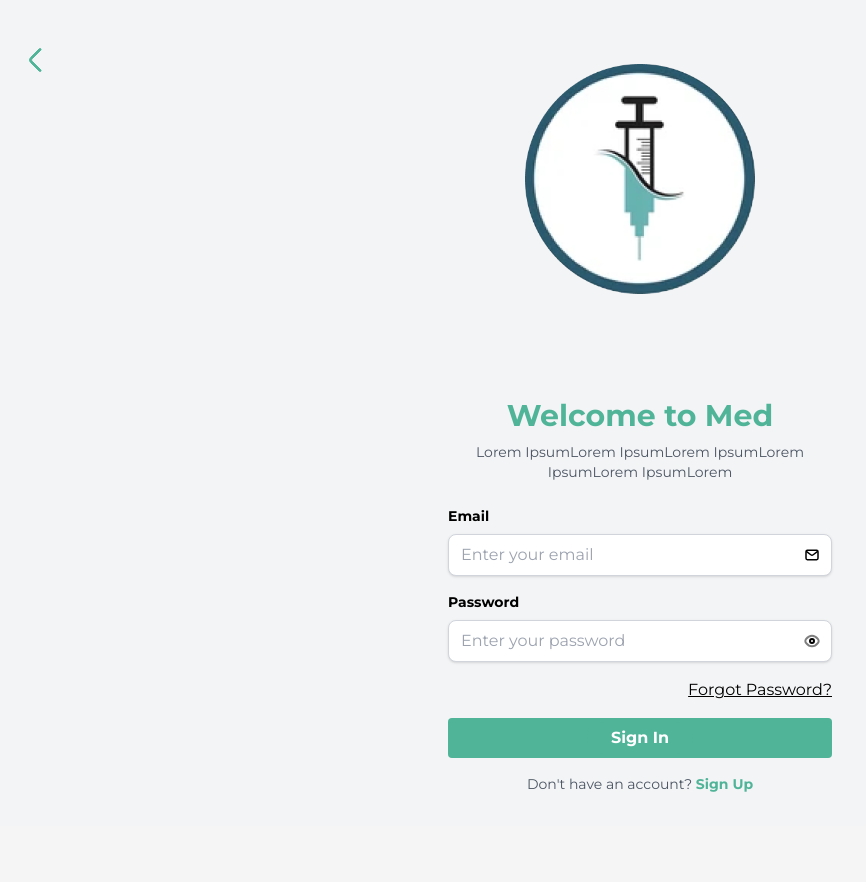
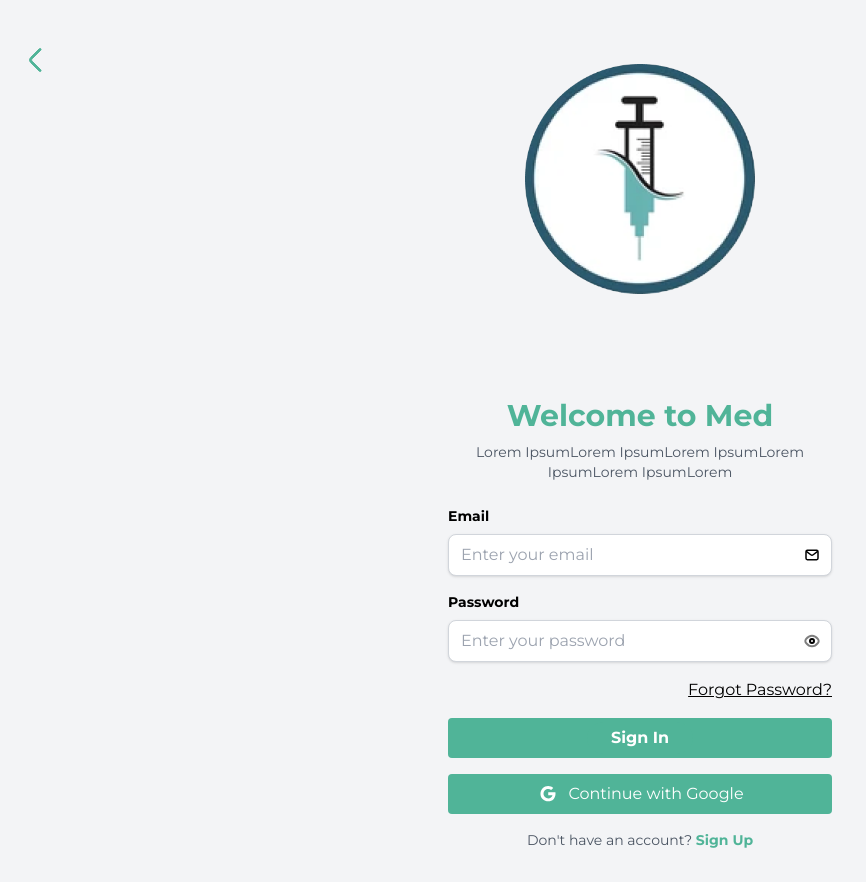
Before and after one commit to Sammy087/soflex-staging, a React (Create React App) app: page / in a window 1280 px wide. Both pictures are taken after a click on the button "Sign in". Shown: the whole page, without its empty margins (0-866 px from the left). Before the commit the page ends 826 px from the top, so only its background shows below. Built offline with nearby package versions, Linux system fonts and the light colour scheme; no server answers.

Commit message:
Updated Google SignUp/SignIn

```diff
--- a/src/pages/Home/Home.jsx
+++ b/src/pages/Home/Home.jsx
@@ -2,7 +2,7 @@ import { GoogleAuthProvider, signInWithPopup } from "firebase/auth";
 import React, { useContext } from "react";
 import { useNavigate } from "react-router-dom";
 import { auth, firestore } from "../../firebase";
-import { collection, doc, serverTimestamp, setDoc } from "firebase/firestore";
+import { collection, doc, getDoc, serverTimestamp, setDoc, updateDoc } from "firebase/firestore";
 import { Paths } from "../../AppConstants";
 import { UserContext } from "../../contexts/UserContext";
 import { GlobalContext } from "../../contexts/GlobalContext";
@@ -49,6 +49,12 @@ const Home = () => {
       const { user } = result;
       const userProfile = doc(collection(firestore, "users"), user?.uid);
 
+      const userDoc = await getDoc(userProfile);
+      if (userDoc.exists()) {
+        await updateDoc(userProfile, {
+          last_login_at: serverTimestamp(),
+        });
+      } else {
         await setDoc(
           userProfile,
           {
@@ -61,6 +67,7 @@ const Home = () => {
           },
           { merge: true }
         );
+      }
     } catch (error) {
       console.error("Error signing in with Google: ", error);
     }
--- a/src/pages/SignIn/SignIn.jsx
+++ b/src/pages/SignIn/SignIn.jsx
@@ -1,6 +1,11 @@
 import React, { useContext, useState } from "react";
 import { useNavigate } from "react-router-dom";
-import { getAuth, signInWithEmailAndPassword } from "firebase/auth";
+import {
+  getAuth,
+  GoogleAuthProvider,
+  signInWithEmailAndPassword,
+  signInWithPopup,
+} from "firebase/auth";
 import { ArrowUp } from "../../component/Icons/ArrowUp";
 import {
   collection,
@@ -109,6 +114,38 @@ const SignIn = () => {
     }
   };
 
+  const handleGoogleSignIn = async () => {
+    setLoading(true);
+    const provider = new GoogleAuthProvider();
+    try {
+      const result = await signInWithPopup(auth, provider);
+      const { user } = result;
+      const userProfile = doc(collection(firestore, "users"), user?.uid);
+
+      await updateDoc(userProfile, {
+        last_login_at: serverTimestamp(),
+      });
+
+      const { data } = await checkHealthConnection({
+        uid: user?.uid,
+      });
+      setUid(user?.uid);
+      sessionStorage.setItem("uid", user?.uid);
+      setLoading(false);
+      if (data.result) {
+        navigate(Paths.MANAGEMENT);
+      } else {
+        navigate(Paths.WELCOME);
+      }
+    } catch (error) {
+      const errorMessage = FirebaseErrorMessages[error.code];
+      setAlertMessage(errorMessage);
+      setShowAlert(true);
+      setLoading(false);
+    }
+    setLoading(false);
+  };
+
   const handleSignUp = () => {
     navigate(Paths.SIGNUP);
   };
@@ -176,6 +213,17 @@ const SignIn = () => {
             Sign In
           </button>
         </div>
+        <div
+          className="flex items-center justify-center mb-4 cursor-pointer bg-[#50B498] text-white py-2 px-4 rounded"
+          onClick={handleGoogleSignIn}
+        >
+          <img
+            className="h-6 w-6 mr-2"
+            alt="Continue with Google"
+            src="static/img/google-svgrepo-com.svg"
+          />
+          <div className="text-[16px]">Continue with Google</div>
+        </div>
         <p className="mt-2 text-center text-sm text-gray-600">
           Don't have an account?{" "}
           <button
```
Lines whose indentation alone changed are shown as unchanged.
